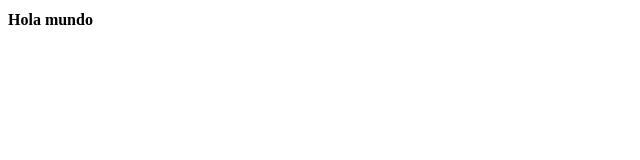
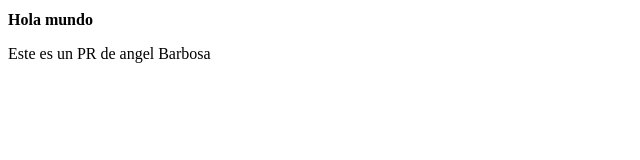
Before and after one commit to Alejandrober10/diplomado, a plain HTML site: page index.html in a window 1280 px wide. Shown: the whole page, without its empty margins (0-640 px from the left). Drawn offline with Linux system fonts and the light colour scheme.

Commit message:
primer PR Angel Barbosa

```diff
--- a/index.html
+++ b/index.html
@@ -11,6 +11,7 @@
 
 <body>
     <h1 class="titulo">Hola mundo</h1>
+    <p class="primer-pr">Este es un PR de angel Barbosa</p>
 </body>
 
 </html>
```
